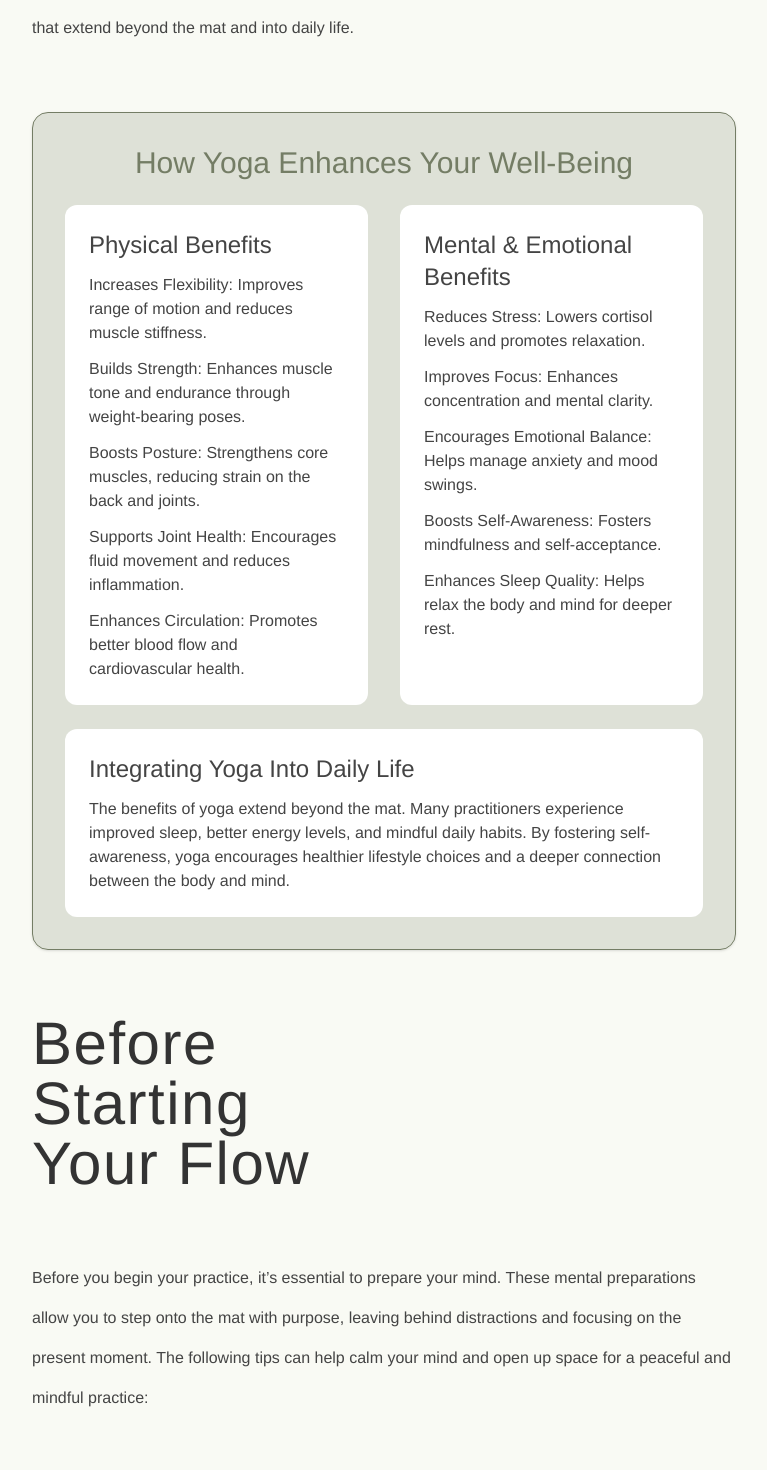
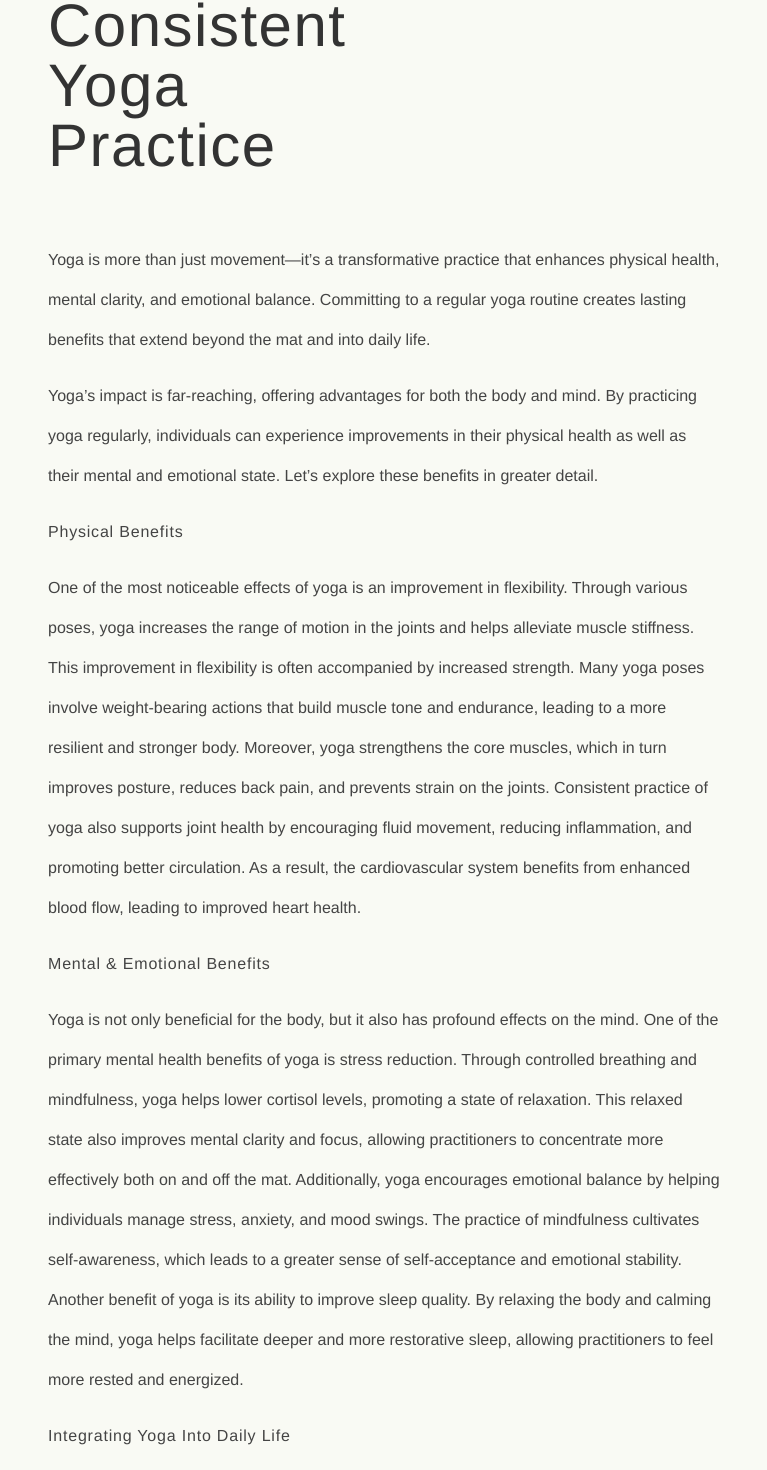
Before and after one commit to samanthacabrera/yoga-library, a React (Vite) app: page /what-is-yoga/beginners-guide in a window 1280 px wide. Shown: the part 2964-4434 px from the top of the page, without its empty margins (256-1023 px from the left). Built offline with nearby package versions, Linux system fonts and the light colour scheme.

Commit message:
make all content pages consistent

```diff
--- a/src/components/Chakras.jsx
+++ b/src/components/Chakras.jsx
@@ -149,18 +149,16 @@ const Chakras = () => {
  const toggleAccordion = (index) => {
     setOpenIndexes(prev => {
       if (prev.includes(index)) {
-        // If index is already open, remove it
         return prev.filter(i => i !== index);
       } else {
-        // Otherwise, add it
         return [...prev, index];
       }
     });
   };
 
   return (
-    <div className="max-w-2xl mx-auto my-24 space-y-12">
-      <h1 className="text-center my-12 text-4xl lg:text-8xl">The Seven Chakras</h1>
+    <div className="max-w-2xl mx-auto my-40 space-y-12">
+      <h1 className="text-center text-4xl lg:text-8xl">The Seven Chakras</h1>
         <p>
             The human body is not just a physical structure—it is an intricate network of energy, emotions, and consciousness. At the core of this energetic system lie the seven chakras, powerful centers that govern different aspects of our well-being. Rooted in ancient yogic traditions, chakras are believed to regulate the flow of life force energy, or prana, throughout our body. When these energy centers are open and balanced, we experience physical health, emotional harmony, and spiritual connection. However, when blockages or imbalances occur, they can manifest as stress, emotional struggles, or even physical ailments.
         </p>
--- a/src/components/Drawer.jsx
+++ b/src/components/Drawer.jsx
@@ -56,7 +56,7 @@ const Drawer = () => {
               : "transform -translate-x-full opacity-0"
           }`}
       >
-        <Link to="/" className="text-center rounded-lg p-1 my-4 bg-white opacity-90 hover:opacity-100 transition-all duration-300 ease-in-out">Learn Yoga Online</Link>
+        <Link to="/" className="text-center rounded-lg p-1 my-4 bg-white text-moss opacity-90 hover:opacity-100 transition-all duration-300 ease-in-out">Learn Yoga Online</Link>
         {[
           { label: "Start Here", to: "/what-is-yoga/beginners-guide" },
           { label: "What Is Yoga?", to: "/what-is-yoga/overview" },
--- a/src/components/Guide.jsx
+++ b/src/components/Guide.jsx
@@ -2,8 +2,8 @@ import React from "react";
 
 const Guide = () => {
     return (
-        <div className="max-w-3xl px-8 py-4 space-y-12 mx-auto">
-        <h1 className="text-center my-12 lg:mb-20 text-4xl lg:text-8xl">
+        <div className="max-w-2xl mx-auto my-40 space-y-12">
+        <h1 className="text-center text-4xl lg:text-8xl">
             Beginner's Guide to Yoga
         </h1>
         <div className="flex flex-col lg:grid lg:grid-cols-2 lg:gap-16 lg:space-y-0 space-y-12 pb-20">
@@ -48,7 +48,7 @@ const Guide = () => {
             Props are an essential part of yoga, especially for beginners. They help with alignment, provide support, and make postures more accessible. Using props doesn't mean you're less skilled—it means you're practicing safely and effectively.
         </p>
         <div className="bg-moss bg-opacity-20 border border-moss rounded-2xl shadow p-4 sm:p-8 space-y-4 lg:col-span-2">
-            <h2 className="text-2xl sm:text-3xl text-center mb-2">Essential Yoga Props & How to Use Them</h2>
+            <h2 className="text-2xl sm:text-3xl text-center mb-2">Helpful Yoga Props</h2>
             <ul className="list-inside space-y-4 tracking-wide text-sm sm:text-base">
                 <li>
                     <strong>Yoga Blocks: </strong>
@@ -76,57 +76,36 @@ const Guide = () => {
                 </li>
             </ul>
         </div>
+        <p className="lg:col-span-2">While yoga props can be helpful, it’s important to know that you don’t always need to buy expensive equipment to practice yoga. In fact, you can often use items you already have around your house. For instance, a thick,sturdy book can substitute for a yoga block, or a towel can serve as a yoga strap.</p>
 
         {/* Benefits of Yoga */}
-        <h3 className="text-2xl font-medium text-charcoal tracking-wide lg:text-6xl lg:col-span-1 lg:max-w-[300px]">
+        <h2 className="text-2xl font-medium text-charcoal tracking-wide lg:text-6xl lg:col-span-1 lg:max-w-[300px]">
             Benefits of Consistent Yoga Practice
-        </h3>
-        <p className="lg:col-span-2">
+        </h2>
+        <div className="lg:col-span-2 space-y-4">
+        <p>
            Yoga is more than just movement—it’s a transformative practice that enhances physical health, mental clarity, and emotional balance. Committing to a regular yoga routine creates lasting benefits that extend beyond the mat and into daily life.
         </p>
-
-        <div className="bg-moss bg-opacity-20 border border-moss rounded-2xl shadow p-4 sm:p-8 space-y-6 lg:col-span-2">
-            <h2 className="text-2xl sm:text-3xl text-center mb-4">How Yoga Enhances Your Well-Being</h2>
-
-            <div className="grid lg:grid-cols-2 gap-8">
-                {/* Physical Benefits */}
-                <div className="bg-white p-6 rounded-xl">
-                    <h3 className="text-xl sm:text-2xl mb-3">Physical Benefits</h3>
-                    <ul className="space-y-3 text-sm sm:text-base">
-                        <li><strong>Increases Flexibility:</strong> Improves range of motion and reduces muscle stiffness.</li>
-                        <li><strong>Builds Strength:</strong> Enhances muscle tone and endurance through weight-bearing poses.</li>
-                        <li><strong>Boosts Posture:</strong> Strengthens core muscles, reducing strain on the back and joints.</li>
-                        <li><strong>Supports Joint Health:</strong> Encourages fluid movement and reduces inflammation.</li>
-                        <li><strong>Enhances Circulation:</strong> Promotes better blood flow and cardiovascular health.</li>
-                    </ul>
-                </div>
-
-                {/* Mental & Emotional Benefits */}
-                <div className="bg-white p-6 rounded-xl">
-                    <h3 className="text-xl sm:text-2xl mb-3">Mental & Emotional Benefits</h3>
-                    <ul className="space-y-3 text-sm sm:text-base">
-                        <li><strong>Reduces Stress:</strong> Lowers cortisol levels and promotes relaxation.</li>
-                        <li><strong>Improves Focus:</strong> Enhances concentration and mental clarity.</li>
-                        <li><strong>Encourages Emotional Balance:</strong> Helps manage anxiety and mood swings.</li>
-                        <li><strong>Boosts Self-Awareness:</strong> Fosters mindfulness and self-acceptance.</li>
-                        <li><strong>Enhances Sleep Quality:</strong> Helps relax the body and mind for deeper rest.</li>
-                    </ul>
-                </div>
-            </div>
-
-            {/* Daily Life Benefits */}
-            <div className="bg-white p-6 rounded-xl">
-                <h3 className="text-xl sm:text-2xl mb-3"> Integrating Yoga Into Daily Life</h3>
-                <p className="text-sm sm:text-base">
-                    The benefits of yoga extend beyond the mat. Many practitioners experience <strong>improved sleep</strong>, <strong>better energy levels</strong>, and <strong>mindful daily habits</strong>. By fostering self-awareness, yoga encourages healthier lifestyle choices and a deeper connection between the body and mind.
-                </p>
-            </div>
+        <p>
+            Yoga’s impact is far-reaching, offering advantages for both the body and mind. By practicing yoga regularly, individuals can experience improvements in their physical health as well as their mental and emotional state. Let’s explore these benefits in greater detail.
+        </p>
+        <h3 className="font-medium tracking-wider">Physical Benefits</h3>
+        <p>
+            One of the most noticeable effects of yoga is an improvement in flexibility. Through various poses, yoga increases the range of motion in the joints and helps alleviate muscle stiffness. This improvement in flexibility is often accompanied by increased strength. Many yoga poses involve weight-bearing actions that build muscle tone and endurance, leading to a more resilient and stronger body. Moreover, yoga strengthens the core muscles, which in turn improves posture, reduces back pain, and prevents strain on the joints. Consistent practice of yoga also supports joint health by encouraging fluid movement, reducing inflammation, and promoting better circulation. As a result, the cardiovascular system benefits from enhanced blood flow, leading to improved heart health.
+        </p>
+        <h3 className="font-medium tracking-wider">Mental & Emotional Benefits</h3>
+        <p>
+            Yoga is not only beneficial for the body, but it also has profound effects on the mind. One of the primary mental health benefits of yoga is stress reduction. Through controlled breathing and mindfulness, yoga helps lower cortisol levels, promoting a state of relaxation. This relaxed state also improves mental clarity and focus, allowing practitioners to concentrate more effectively both on and off the mat. Additionally, yoga encourages emotional balance by helping individuals manage stress, anxiety, and mood swings. The practice of mindfulness cultivates self-awareness, which leads to a greater sense of self-acceptance and emotional stability. Another benefit of yoga is its ability to improve sleep quality. By relaxing the body and calming the mind, yoga helps facilitate deeper and more restorative sleep, allowing practitioners to feel more rested and energized.
+        </p>
+        <h3 className="font-medium tracking-wider">Integrating Yoga Into Daily Life</h3>
+        <p>
+            The advantages of yoga are not confined to the practice sessions themselves. As practitioners develop a deeper understanding of their bodies and minds, they often notice improvements in their daily lives. Yoga promotes improved sleep, better energy levels, and an overall sense of well-being. The mindfulness cultivated during yoga practice carries over into everyday activities, leading to more intentional and mindful choices. By fostering self-awareness, yoga encourages individuals to adopt healthier habits, both physically and mentally. This integration of yoga into daily life helps individuals maintain a consistent sense of balance, ensuring that the benefits of the practice continue to support them long after their yoga sessions have ended.
+        </p>
         </div>
 
 
-
+        {/* Before Starting Your Flow */}
         <h3 className="text-2xl font-medium text-charcoal tracking-wide lg:text-6xl lg:col-span-1 lg:max-w-[350px]">Before Starting Your Flow</h3>
-        {/* Preparing the Mind */}
         <p className="lg:col-span-2">
             Before you begin your practice, it’s essential to prepare your mind. These mental preparations allow you to step onto the mat with purpose, leaving behind distractions and focusing on the present moment. The following tips can help calm your mind and open up space for a peaceful and mindful practice:
         </p>
@@ -138,8 +117,6 @@ const Guide = () => {
                 <li><strong>Clear Your Mind:</strong> Let go of any distractions or stresses of the day. Focus on your breath and be present.</li>
             </ul>
         </div>
-
-        {/* Preparing the Body */}
         <p className="lg:col-span-2">
             Preparing your body physically is just as important as preparing your mind. The more you tune into your body’s needs, the more effective and enjoyable your practice will be. These tips can help ensure your body is physically ready for your practice:
         </p>
@@ -151,20 +128,6 @@ const Guide = () => {
                 <li><strong>Hydrate:</strong> Drink water before and after your practice, but avoid drinking too much immediately before starting.</li>
                 <li><strong>Clear Your Schedule:</strong> Set aside a dedicated time for your yoga practice and remove any distractions so you can focus fully.</li>
                 <li><strong>Check in With Your Body:</strong> Assess how you feel before starting. Are there areas of tension or discomfort? Understanding your body’s state will help you practice more safely.</li>
-            </ul>
-        </div>
-
-        {/* Routine */}
-        <p className="lg:col-span-2">
-            Creating a consistent yoga routine is essential for making steady progress. It helps build strength, flexibility, and mindfulness over time. As a beginner, it’s important to start with a simple, manageable routine and gradually increase the intensity.
-        </p>
-        <div className="bg-moss bg-opacity-20 border border-moss rounded-2xl shadow p-4 sm:p-8 space-y-4 lg:col-span-2">
-            <h2 className="text-2xl sm:text-3xl text-center mb-2">Building Your Yoga Routine</h2>
-            <ul className="list-inside space-y-4 text-sm sm:text-base">
-                <li><strong>Start Slow:</strong> Begin with short sessions (10-15 minutes) and gradually increase the time as you feel more comfortable.</li>
-                <li><strong>Include a Warm-Up:</strong> Start each session with gentle stretches or a few rounds of Sun Salutations to prepare your body.</li>
-                <li><strong>Incorporate Breathing Exercises:</strong> Add pranayama to your practice to help with focus and relaxation.</li>
-                <li><strong>End with Relaxation:</strong> Finish each practice with Savasana (Corpse Pose) to allow your body to integrate the benefits of the practice.</li>
             </ul>
         </div>
 
--- a/src/components/WhatIsYoga.jsx
+++ b/src/components/WhatIsYoga.jsx
@@ -2,8 +2,8 @@ import React from "react";
 
 const WhatIsYoga = () => {
   return (
-    <div className="max-w-3xl px-8 py-4 mx-auto">
-      <h1 className="text-center my-12 lg:mb-20 text-4xl lg:text-8xl">
+    <div className="max-w-2xl mx-auto my-40 space-y-12">
+      <h1 className="text-center text-4xl lg:text-8xl">
         What is Yoga?
       </h1>
 
```
Also changed, not shown: src/components/Gunas.jsx (+24 -17 lines), src/components/Path.jsx (+18 -11 lines).
